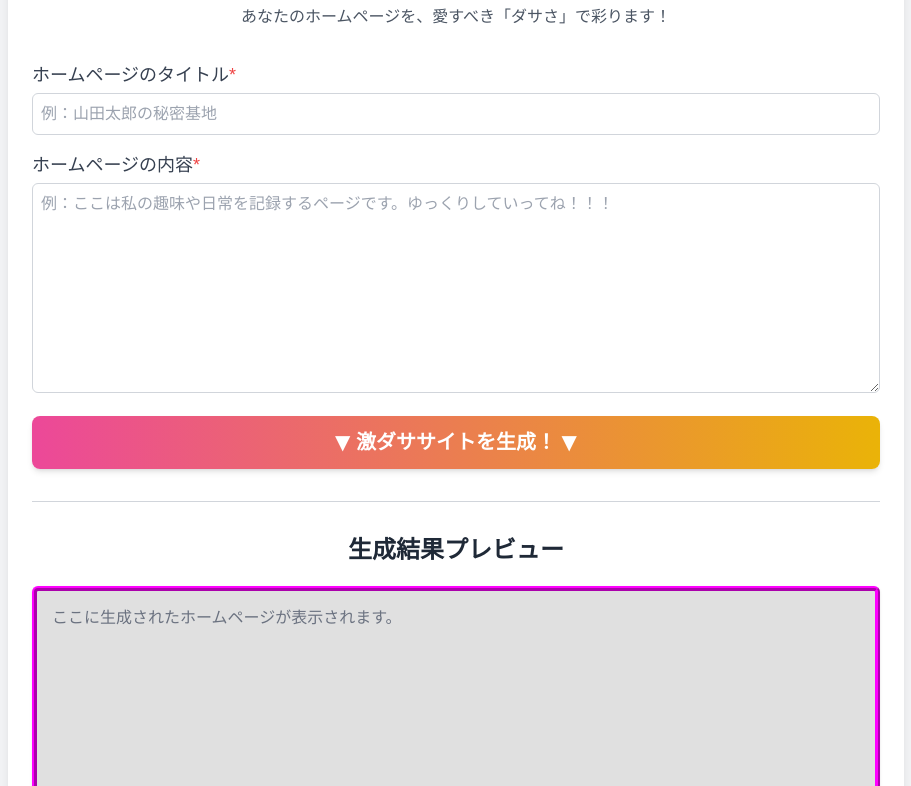
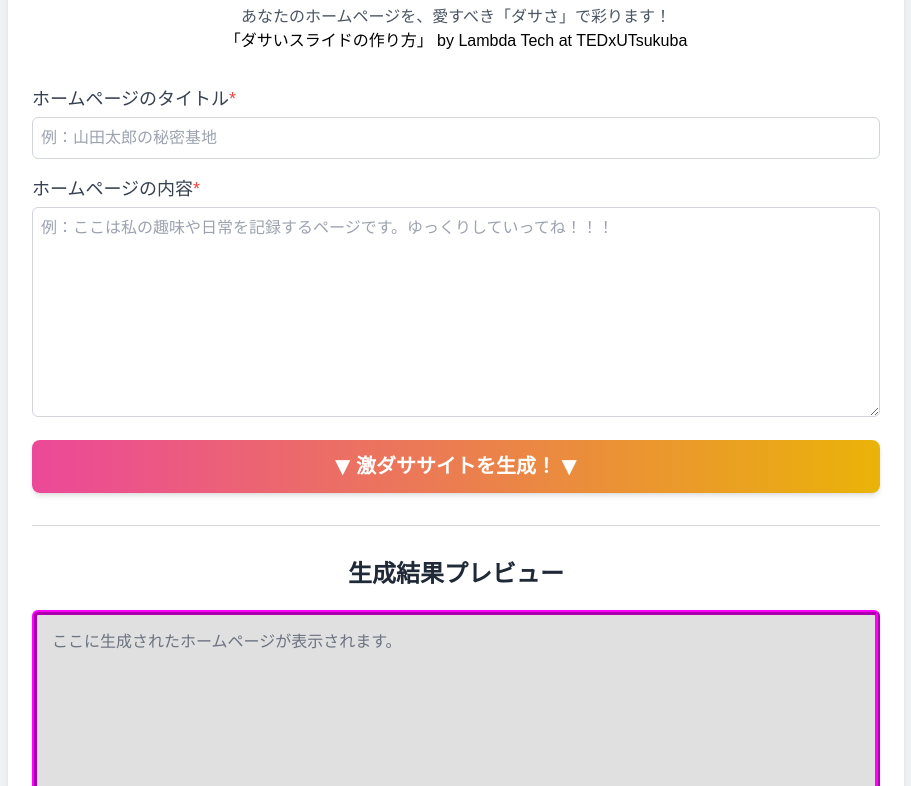
Before and after one commit to somiyagawa/dasai-homepage-maker, a plain HTML site: page index.html in a window 1280 px wide. Shown: the part 123-909 px from the top of the page, without its empty margins (184-1095 px from the left). Drawn offline with nearby package versions, Linux system fonts and the light colour scheme.

Commit message:
Update index.html

```diff
--- a/index.html
+++ b/index.html
@@ -89,6 +89,7 @@
             </h1>
             <h2>Provided by Assoc. Prof. So Miyagawa <a href="https://somiyagawa.com/" target="_blank">(<span class="ugly-rainbow-text">アソシエイト・プロフェッサー宮川の真のホームページはコチラ</span>)</a></h2>
             <p class="text-gray-600 mt-2">あなたのホームページを、愛すべき「ダサさ」で彩ります！</p>
+            <p><a src="https://www.youtube.com/watch?v=fSh1-olirkk" target="_blank">「ダサいスライドの作り方」 by Lambda Tech at TEDxUTsukuba</a></p>
         </header>
 
         <div class="input-section mb-6">
```
